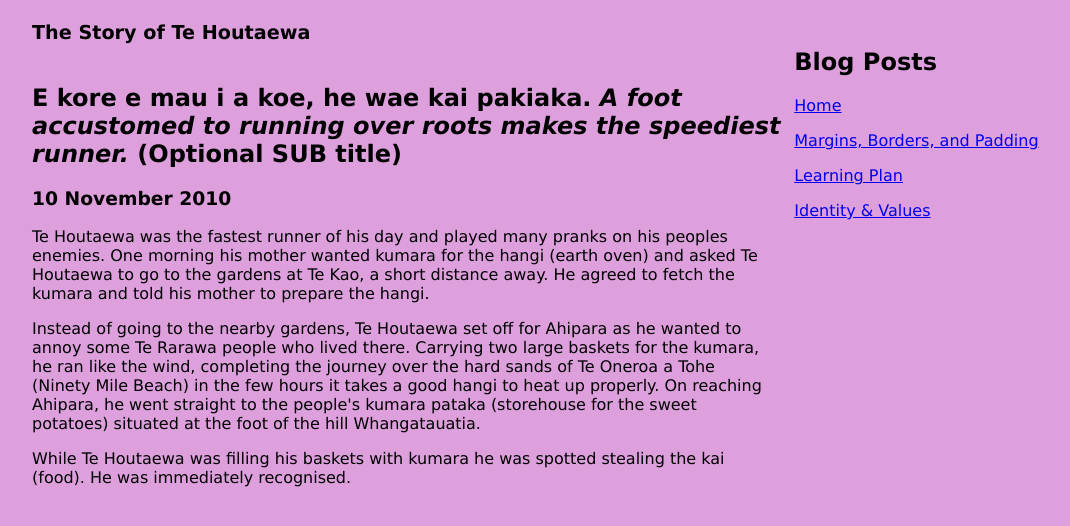
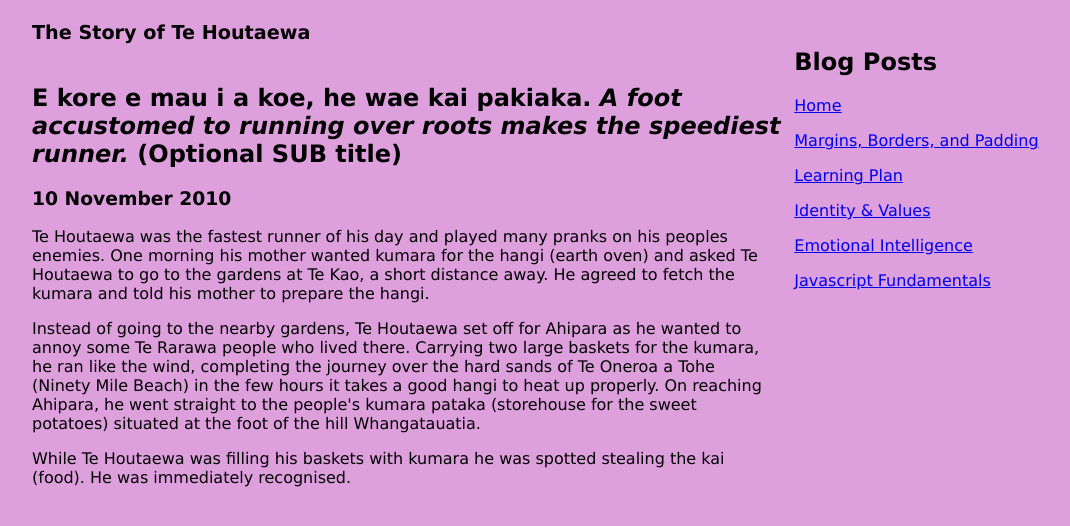
Before and after one commit to hope-goldsack/hope-goldsack.github.io, a plain HTML site: page blog/te-houtaewa-template.html in a window 1280 px wide. Shown: the whole page, without its empty margins (1-1071 px from the left). Drawn offline with Linux system fonts and the light colour scheme.

Commit message:
updates links

```diff
--- a/blog/te-houtaewa-template.html
+++ b/blog/te-houtaewa-template.html
@@ -38,6 +38,12 @@
          <p>
           <a href="identity-values.html">Identity & Values</a>
          </p>
+         <p>
+          <a href="emotional-intelligence.html">Emotional Intelligence</a>
+         </p>
+         <p>
+          <a href="js-fundamentals.html">Javascript Fundamentals</a>
+         </p>
       </div>
        </body>
 </html>
```
Also changed, not shown: blog/emotional-intelligence.html (+3 -0 lines), blog/html--css.html (+6 -0 lines), blog/identity-values.html (+6 -0 lines), blog/js-fundamentals.html (+3 -0 lines), blog/learning-plan.html (+4 -1 lines), index.html (+1 -1 lines).
